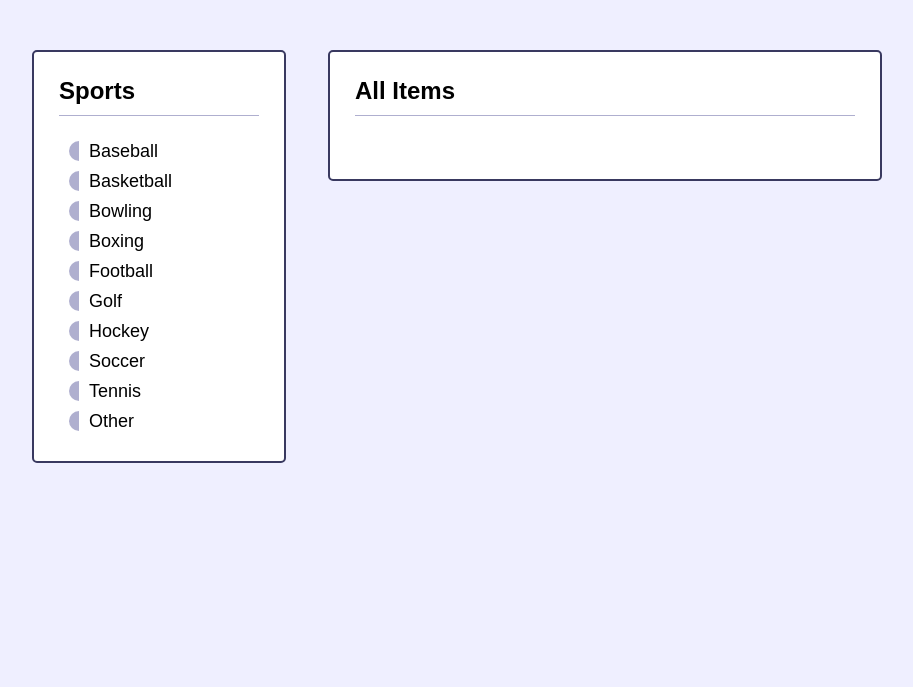
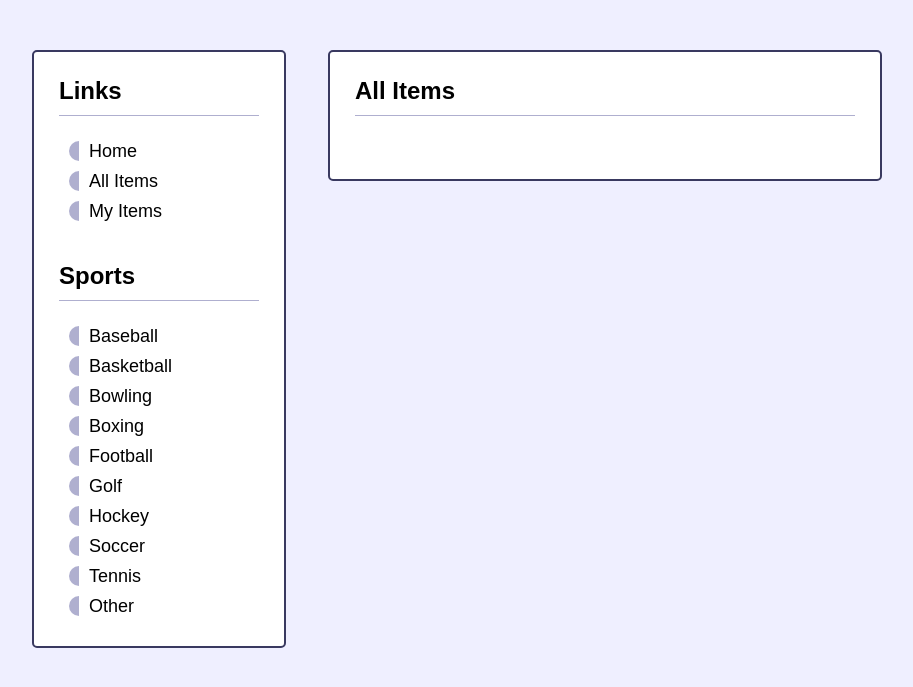
Before and after one commit to davidhammaker/Item_Catalog, a Flask app: page /all in a window 1280 px wide. Shown: the part 87-774 px from the top of the page, without its empty margins (183-1096 px from the left). Run offline with Flask 2, Linux system fonts and the light colour scheme; data that the repository does not hold is empty; parts of the project's set-up code (start-up, migrations or seed data) failed here and were passed over.

Commit message:
Create additional links in left column
New anchors point to 'home' and 'all_items', and one is a placeholder.

```diff
--- a/item_catalog/templates/left_column.html
+++ b/item_catalog/templates/left_column.html
@@ -1,3 +1,11 @@
+    <h2>Links</h2>
+    <ul>
+        <li><a href="{{ url_for('home') }}">Home</a></li>
+        <li><a href="{{ url_for('all_items') }}">All Items</a></li>
+        <li><a href="#">My Items</a></li>
+    </ul>
+    <br>
+    <br>
     <h2>Sports</h2>
     <ul>
         <li><a href="{{ url_for('sport', sport='Baseball') }}">Baseball</a></li>
```
